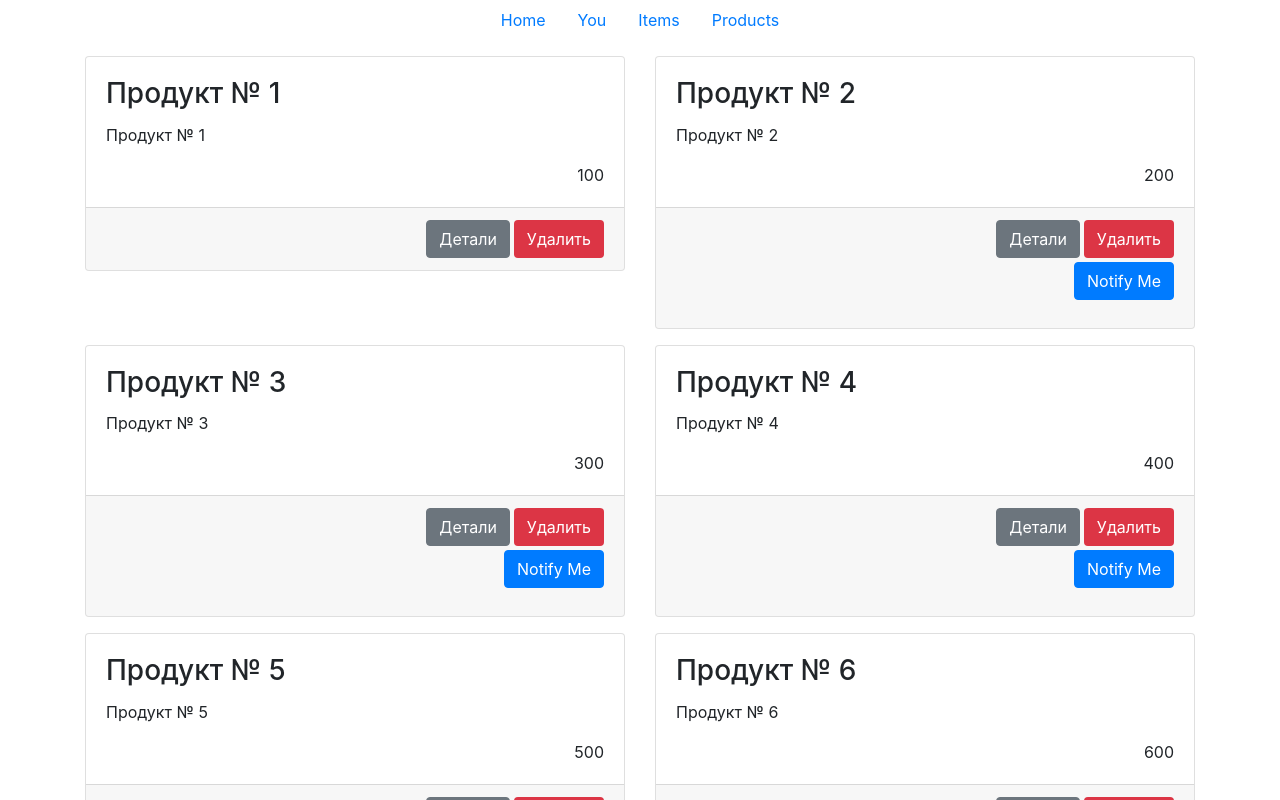
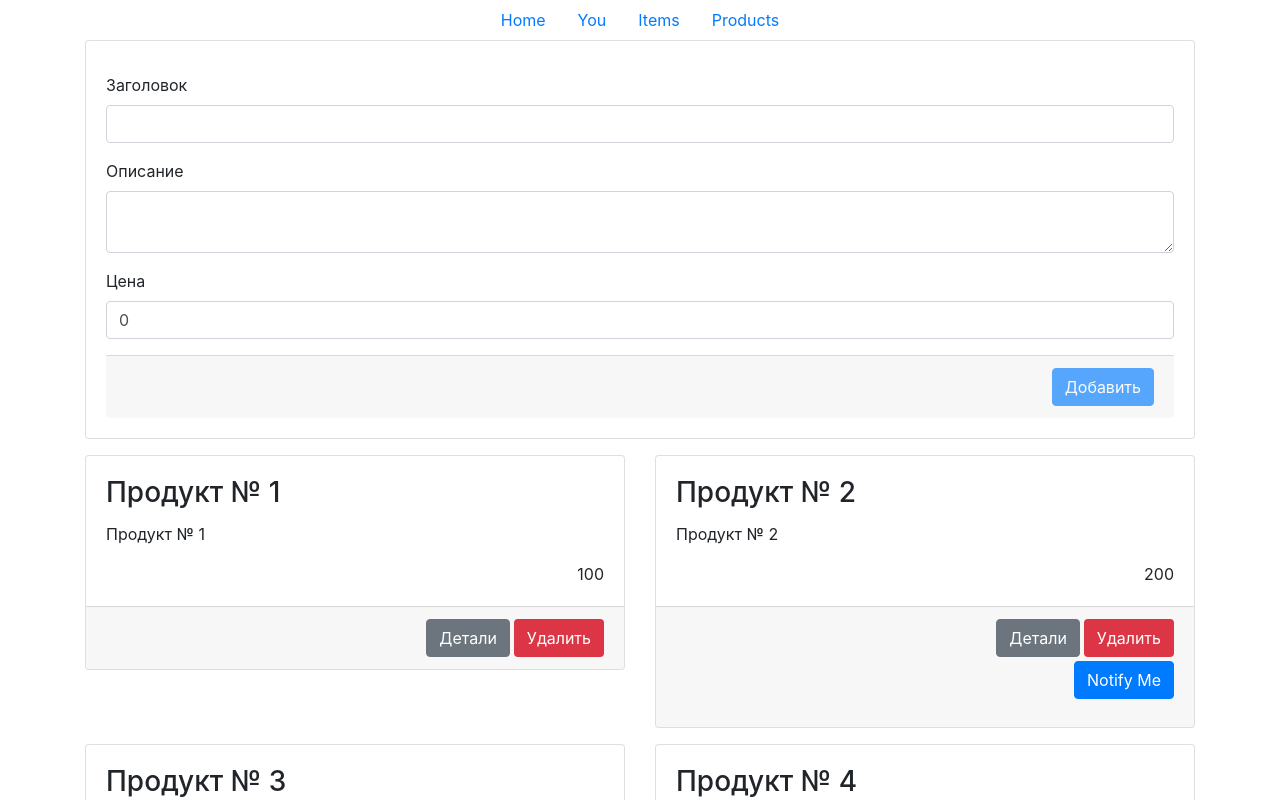
Before and after one commit to nicel3d/first-project-angular, an Angular app: page /products in a window 1280 px wide. Shown: the top 800 px of the page. Built offline with nearby package versions, Linux system fonts and the light colour scheme.

Commit message:
добавить работу с формой

```diff
--- a/package.json
+++ b/package.json
@@ -19,6 +19,7 @@
     "@angular/platform-browser": "~8.0.0",
     "@angular/platform-browser-dynamic": "~8.0.0",
     "@angular/router": "~8.0.0",
+    "@ngrx/store": "^7.4.0",
     "bootstrap": "^4.3.1",
     "rxjs": "~6.4.0",
     "tslib": "^1.9.0",
--- a/src/app/components/product-details/product-details.component.html
+++ b/src/app/components/product-details/product-details.component.html
@@ -2,7 +2,10 @@
   <div class="card-body">
     <ng-container *ngIf="product;else nonElement">
       <h4 class="card-title">{{ product.title }}</h4>
-      <p class="card-text">{{ product.description }}</p>
+      <p class="card-text">
+        <label for="description" id="description-label"></label>
+        <textarea [(ngModel)]="product.description" id="description" cols="30" rows="10"></textarea>
+      </p>
       <div class="text-right">{{ product.price }}</div>
     </ng-container>
     <ng-template #nonElement>Нету</ng-template>
--- /dev/null
+++ b/src/app/components/product-form/product-form.component.html
@@ -0,0 +1,54 @@
+<div class="card text-left">
+  <div class="card-body">
+    <h4 class="card-title"></h4>
+    <form [formGroup]="checkoutForm" (ngSubmit)="onSubmit()">
+      <div class="card-text">
+        <div class="form-group">
+          <label for="title" id="title-label">Заголовок</label>
+          <input type="text" id="title" class="form-control"
+                 [class.is-invalid]="title"
+                 required
+                 formControlName="title" aria-describedby="helpId" placeholder="">
+
+          <div *ngIf="title"
+               tabindex="0"
+               class="valid-feedback d-block text-danger" role="alert" aria-describedby="title-label">
+            ошибка
+          </div>
+        </div>
+        <div class="form-group">
+          <label for="description" id="description-label">Описание</label>
+          <textarea type="text" id="description" class="form-control"
+                    [class.is-invalid]="description"
+                    required
+                    formControlName="description" aria-describedby="helpId" placeholder="">
+          </textarea>
+
+          <div *ngIf="description"
+               tabindex="0"
+               class="valid-feedback d-block text-danger" role="alert" aria-describedby="description-label">
+            ошибка
+          </div>
+        </div>
+        <div class="form-group">
+          <label for="price" id="price-label">Цена</label>
+          <input type="number" id="price" class="form-control"
+                 [class.is-invalid]="price"
+                 required
+                 formControlName="price" aria-describedby="helpId" placeholder="">
+
+          <div *ngIf="price"
+               tabindex="0"
+               class="valid-feedback d-block text-danger" role="alert" aria-describedby="price-label">
+            ошибка
+          </div>
+        </div>
+      </div>
+      <div class=" card-footer text-right">
+        <button type="submit" class="btn btn-primary" [class.disabled]="!checkoutForm.valid">
+          Добавить
+        </button>
+      </div>
+    </form>
+  </div>
+</div>
--- /dev/null
+++ b/src/app/components/product-form/product-form.component.ts
@@ -0,0 +1,53 @@
+import { Component, OnInit } from '@angular/core';
+import { ProductService } from '../../services/product.service';
+import { FormBuilder, FormControl, FormGroup, Validators } from '@angular/forms';
+
+@Component({
+  selector: 'app-product-form',
+  templateUrl: './product-form.component.html',
+  styleUrls: ['./product-form.component.scss']
+})
+export class ProductFormComponent implements OnInit {
+  private checkoutForm: FormGroup;
+
+  constructor(private productService: ProductService, private formBuilder: FormBuilder) {
+    this.checkoutForm = new FormGroup({
+      title: new FormControl('', [
+        Validators.required,
+        Validators.minLength(5)
+      ]),
+      description: new FormControl('', [
+        Validators.required
+      ]),
+      price: new FormControl(0, [
+        Validators.required
+      ])
+    });
+  }
+
+  get title() {
+    return this.checkoutForm.controls.title.invalid && this.checkoutForm.controls.title.touched;
+  }
+
+  get description() {
+    return this.checkoutForm.controls.description.invalid && this.checkoutForm.controls.description.touched;
+  }
+
+  get price() {
+    return this.checkoutForm.controls.price.invalid && this.checkoutForm.controls.price.touched;
+  }
+
+  onSubmit() {
+    if (this.checkoutForm.valid) {
+      // Process checkout data here
+      console.warn('Your order has been submitted', this.checkoutForm.value);
+      this.productService.addProduct(this.checkoutForm.value);
+      // this.productService.addProduct();
+      this.checkoutForm.reset();
+    }
+  }
+
+  ngOnInit() {
+  }
+
+}
--- a/src/app/components/product-list/product-list.component.html
+++ b/src/app/components/product-list/product-list.component.html
@@ -1,3 +1,5 @@
+<app-product-form class="mb-5"></app-product-form>
+
 <div class="row">
   <div class="col-md-6 mt-3" *ngFor="let product of productService.getItems()">
     <div class="card">
--- /dev/null
+++ b/src/app/models/films.ts
@@ -0,0 +1,6 @@
+export interface Film {
+  id: number;
+  name: string;
+  img: string;
+  description: string;
+}
--- a/src/app/services/product.service.ts
+++ b/src/app/services/product.service.ts
@@ -11,10 +11,16 @@ export class ProductService {
 
   addProduct(product: Product) {
     if (Array.isArray(this.products)) {
+      product.id = this.products[this.products.length - 1].id + 1;
       this.products.push(product);
     } else {
+      product.id = 1;
       this.products = new Array<Product>(product);
     }
+  }
+
+  get(id: number) {
+    return this.products.find(x => x.id === id) || null;
   }
 
   deleteProduct(id: number) {
```
Also changed, not shown: src/app/app.module.ts (+7 -2 lines), src/app/components/product-form/product-form.component.scss (added), src/app/store/reducers/films.ts (added), 2 other files (tests, documents, lock files or other folders).
